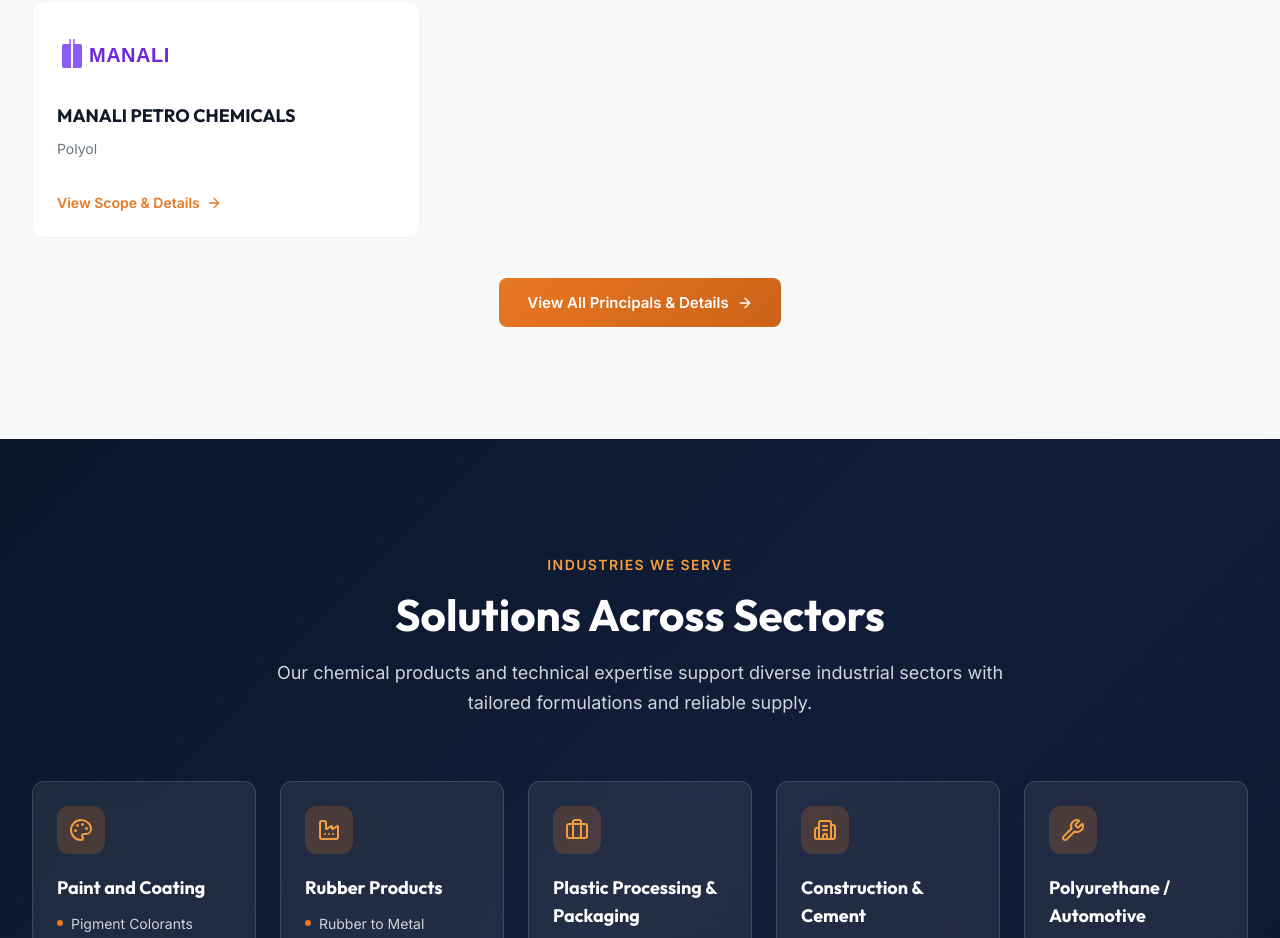
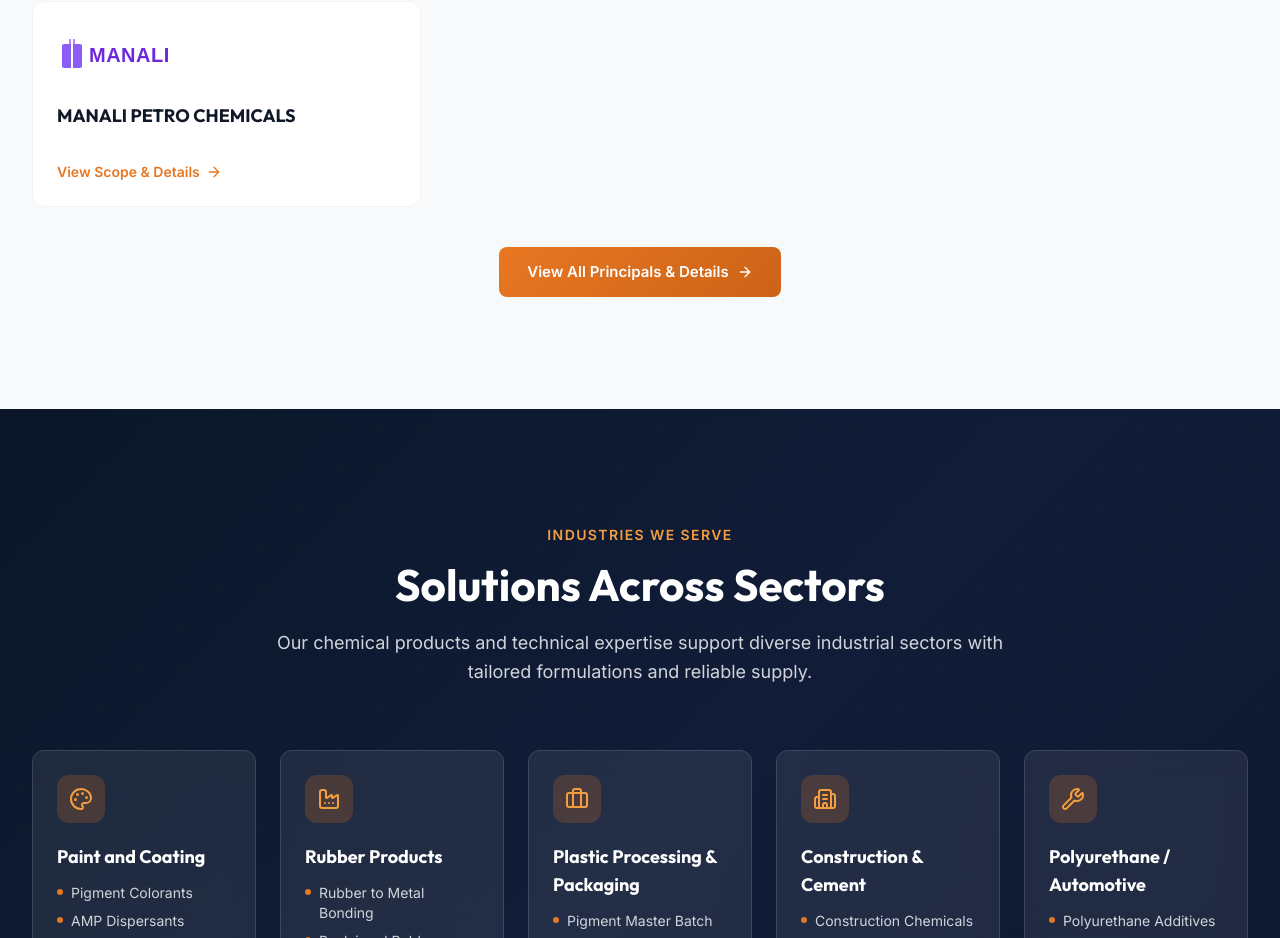
Before and after one commit to vudyananda-hue/SPV-PLASTCHEM-PVT-LTD, a React (Vite) app in the folder frontend/: page / in a window 1280 px wide. Shown: the part 2700-3638 px from the top of the page. Built offline with nearby package versions, Linux system fonts and the light colour scheme; no server answers.

Commit message:
content: remove all remaining shortDescription texts

```diff
--- a/frontend/src/data/content.js
+++ b/frontend/src/data/content.js
@@ -120,7 +120,7 @@ export const principals = [
     slug: 'angus-chemical',
     icon: Beaker,
     color: '#2563EB',
-    shortDescription: 'Amino – AMP Dispersant AMP 95',
+    shortDescription: '',
     description: 'Supplying Amino – AMP Dispersant, a multifunctional specialty additive containing 2-amino-2-methyl-1-Propanol AMP 95.',
     applications: ['Water-Based Coatings', 'Pigment Dispersion', 'pH Stabilization'],
     products: [
@@ -239,7 +239,7 @@ export const principals = [
     slug: 'manali',
     icon: FlaskConical,
     color: '#8B5CF6',
-    shortDescription: 'Polyol',
+    shortDescription: '',
     description: 'Supplying Polyol from Manali Petro Chemicals.',
     applications: ['Polyurethane & Systems.', 'Elastomers', 'Coatings & Adhesives'],
     products: [
```
